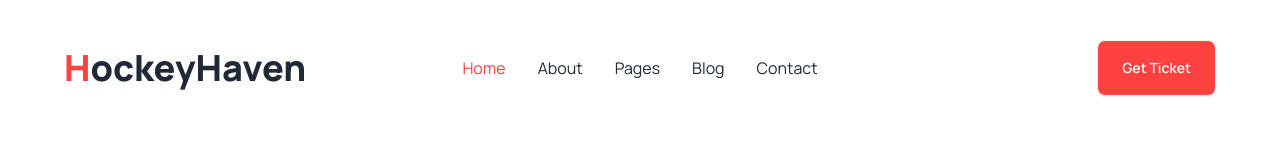
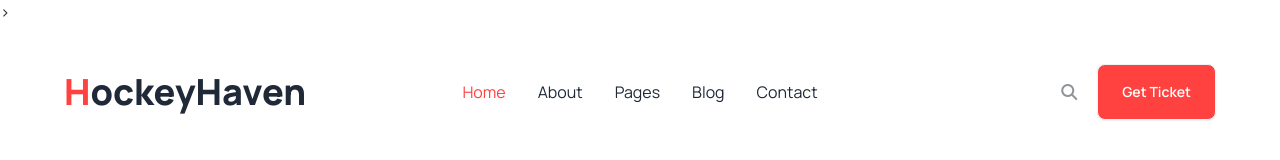
Before and after one commit to sabab2808/Third-Assignment, a plain HTML site: page index.html in a window 1280 px wide. Drawn offline with nearby package versions, Linux system fonts and the light colour scheme.

Commit message:
nav done with proper responsive

```diff
--- a/index.html
+++ b/index.html
@@ -7,6 +7,9 @@
     <link href="https://cdn.jsdelivr.net/npm/daisyui@4.6.0/dist/full.min.css" rel="stylesheet" type="text/css" />
     <script src="https://cdn.tailwindcss.com"></script>
     <link rel="stylesheet" href="style/style.css">
+    <link rel="stylesheet"
+    href="https://cdnjs.cloudflare.com/ajax/libs/font-awesome/6.5.1/css/all.min.css" >
+    >
     <title>Hockey Haven</title>
 </head>
 <body>
@@ -57,6 +60,9 @@
               </ul>
             </div>
             <div class="navbar-end">
+                <div class="hidden lg:opacity-50 lg:px-5 lg:block sm:hidden">
+                    <i class="fa-solid fa-magnifying-glass"></i>
+                </div>
               <a class="btn bg-[#FF4240] text-white lg:px-6 lg:py-4 sm:h-4 sm:w-35 lg:h-14 lg:w-35">Get Ticket</a>
             </div>
           </div>
```
